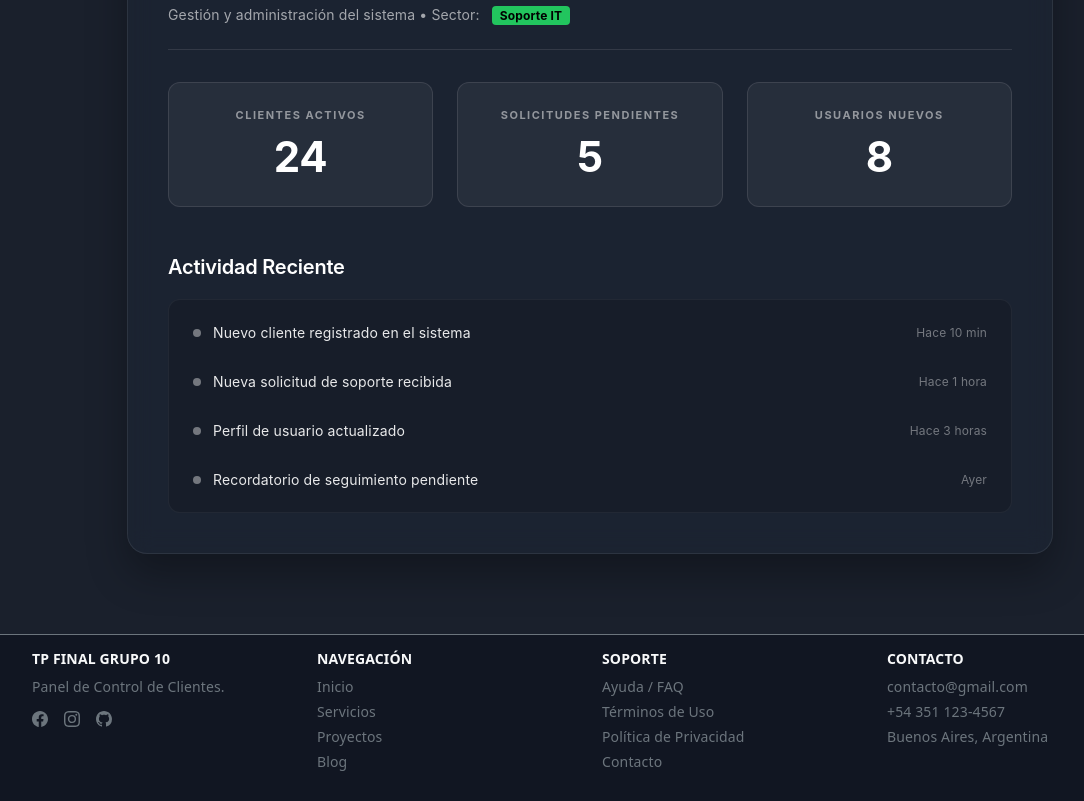
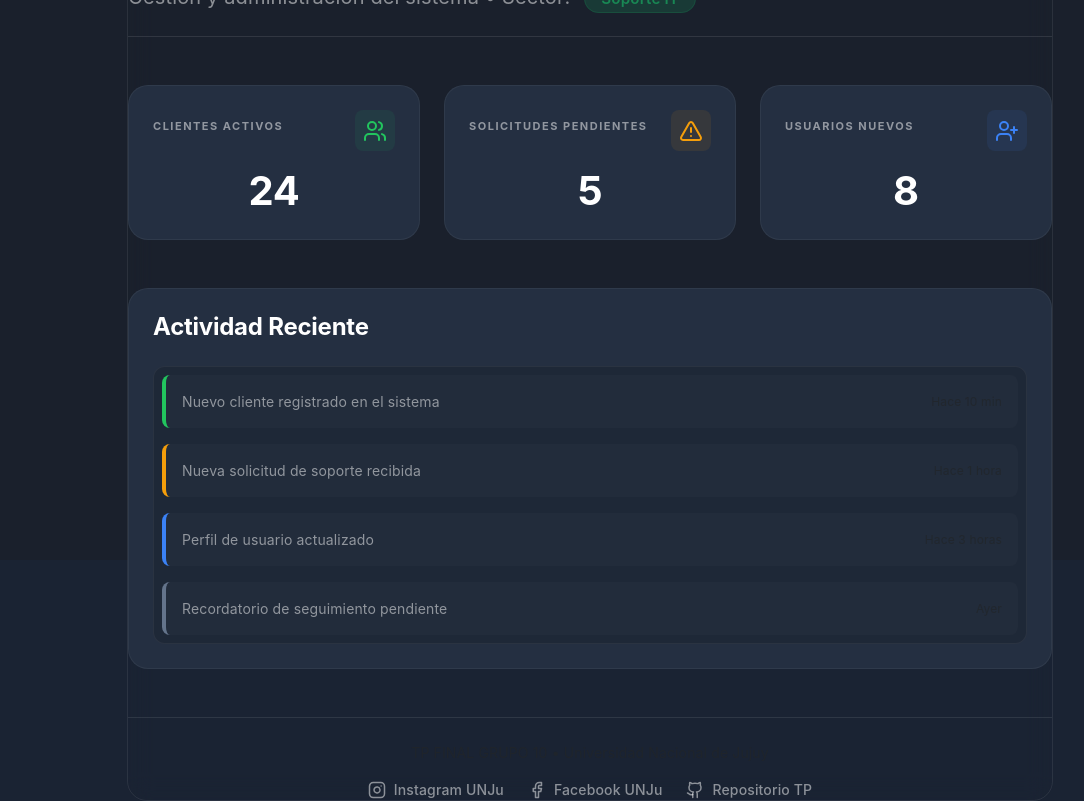
Before and after one commit to mitisbroken-debug/pv_tp_integrador_grupo10, a React (Vite) app: page /dashboard in a window 1280 px wide. Shown: the part 240-1041 px from the top of the page, without its empty margins (50-1134 px from the left). Built offline with nearby package versions, Linux system fonts and the light colour scheme; sample sign-in values are in the browser's storage.

Commit message:
Rediseño de dashboard con iconos integrados y footer con redes de la unju

```diff
--- a/src/views/Dashboard.jsx
+++ b/src/views/Dashboard.jsx
@@ -6,61 +6,141 @@ import '../css/Dashboard.css';
 export const Dashboard = () => {
   const { admin } = useAdmin();
 
+  // Agregamos rutas SVG para los íconos de las métricas
   const metrics = [
-    { id: 1, title: 'CLIENTES ACTIVOS', value: 24, glow: 'rgba(34, 197, 94, 0.2)' },
-    { id: 2, title: 'SOLICITUDES PENDIENTES', value: 5, glow: 'rgba(245, 158, 11, 0.2)' },
-    { id: 3, title: 'USUARIOS NUEVOS', value: 8, glow: 'rgba(59, 130, 246, 0.2)' },
+    {
+      id: 1,
+      title: 'CLIENTES ACTIVOS',
+      value: 24,
+      color: '#22c55e',
+      icon: <svg xmlns="http://www.w3.org/2000/svg" width="24" height="24" viewBox="0 0 24 24" fill="none" stroke="#22c55e" strokeWidth="2" strokeLinecap="round" strokeLinejoin="round"><path d="M16 21v-2a4 4 0 0 0-4-4H6a4 4 0 0 0-4 4v2"/><circle cx="9" cy="7" r="4"/><path d="M22 21v-2a4 4 0 0 0-3-3.87"/><path d="M16 3.13a4 4 0 0 1 0 7.75"/></svg>
+    },
+    {
+      id: 2,
+      title: 'SOLICITUDES PENDIENTES',
+      value: 5,
+      color: '#f59e0b',
+      icon: <svg xmlns="http://www.w3.org/2000/svg" width="24" height="24" viewBox="0 0 24 24" fill="none" stroke="#f59e0b" strokeWidth="2" strokeLinecap="round" strokeLinejoin="round"><path d="m21.73 18-8-14a2 2 0 0 0-3.48 0l-8 14A2 2 0 0 0 4 21h16a2 2 0 0 0 1.73-3Z"/><line x1="12" y1="9" x2="12" y2="13"/><line x1="12" y1="17" x2="12.01" y2="17"/></svg>
+    },
+    {
+      id: 3,
+      title: 'USUARIOS NUEVOS',
+      value: 8,
+      color: '#3b82f6',
+      icon: <svg xmlns="http://www.w3.org/2000/svg" width="24" height="24" viewBox="0 0 24 24" fill="none" stroke="#3b82f6" strokeWidth="2" strokeLinecap="round" strokeLinejoin="round"><path d="M16 21v-2a4 4 0 0 0-4-4H6a4 4 0 0 0-4 4v2"/><circle cx="9" cy="7" r="4"/><line x1="19" y1="8" x2="19" y2="14"/><line x1="22" y1="11" x2="16" y2="11"/></svg>
+    },
   ];
 
+  // Agregamos colores de estado a la línea de tiempo de actividades
   const activities = [
-    { id: 1, text: 'Nuevo cliente registrado en el sistema', time: 'Hace 10 min' },
-    { id: 2, text: 'Nueva solicitud de soporte recibida', time: 'Hace 1 hora' },
-    { id: 3, text: 'Perfil de usuario actualizado', time: 'Hace 3 horas' },
-    { id: 4, text: 'Recordatorio de seguimiento pendiente', time: 'Ayer' },
+    { id: 1, text: 'Nuevo cliente registrado en el sistema', time: 'Hace 10 min', dotColor: '#22c55e' },
+    { id: 2, text: 'Nueva solicitud de soporte recibida', time: 'Hace 1 hora', dotColor: '#f59e0b' },
+    { id: 3, text: 'Perfil de usuario actualizado', time: 'Hace 3 horas', dotColor: '#3b82f6' },
+    { id: 4, text: 'Recordatorio de seguimiento pendiente', time: 'Ayer', dotColor: '#64748b' },
   ];
 
   return (
-    <div className="dashboard-dark-bg">
+    <div className="dashboard-dark-bg" style={{ minHeight: '100dvh', paddingBottom: '40px' }}>
+
+      {/* Forzamos que el body de index.css se mantenga oscuro en el dashboard */}
+      <style>{`
+        body, html, #root {
+          background-color: #1a2333 !important;
+        }
+      `}</style>
+
       <Container>
         <Row className="justify-content-center">
           <Col lg={10}>
-            <div className="dashboard-main-panel">
+            <div className="dashboard-main-panel" style={{ background: 'transparent', boxShadow: 'none', padding: 0 }}>
 
-              <div className="dashboard-header">
-                <h1 className="dashboard-title">¡Hola, {admin?.name || 'maria'}!</h1>
-                <div className="dashboard-subtitle">
-                  Gestión y administración del sistema • Sector: <span className="sector-badge">Soporte IT</span>
+              {/* HEADER REDISEÑADO PREMIUM */}
+              <div className="dashboard-header mb-5 text-center text-md-start">
+                <h1 className="dashboard-title text-white fw-bold text-capitalize" style={{ fontSize: '2.8rem', marginBottom: '10px' }}>
+                  ¡Hola, {admin?.name || 'maría'}!
+                </h1>
+                <div className="dashboard-subtitle text-white-50 fs-5">
+                  Gestión y administración del sistema • Sector:{' '}
+                  <span className="sector-badge px-3 py-1 bg-success bg-opacity-25 text-success rounded-pill fw-semibold border border-success border-opacity-25" style={{ fontSize: '0.95rem' }}>
+                    {admin?.sector || 'Soporte IT'}
+                  </span>
                 </div>
               </div>
 
+              {/* TARJETAS DE MÉTRICAS CON HOVER EFECTO ELEVACIÓN */}
               <Row className="g-4 mb-5">
                 {metrics.map((metric) => (
                   <Col key={metric.id} xs={12} md={4}>
                     <div
-                      className="metric-card"
-                      style={{ '--glow-color': metric.glow }}
+                      className="metric-card p-4"
+                      style={{
+                        background: '#242f41',
+                        borderRadius: '20px',
+                        border: '1px solid rgba(255,255,255,0.05)',
+                        transition: 'transform 0.2s ease, box-shadow 0.2s ease',
+                        cursor: 'pointer'
+                      }}
+                      onMouseEnter={(e) => {
+                        e.currentTarget.style.transform = 'translateY(-5px)';
+                        e.currentTarget.style.boxShadow = `0 10px 25px ${metric.color}25`;
+                      }}
+                      onMouseLeave={(e) => {
+                        e.currentTarget.style.transform = 'translateY(0)';
+                        e.currentTarget.style.boxShadow = 'none';
+                      }}
                     >
-                      <span className="card-title-custom">{metric.title}</span>
-                      <h2 className="card-value-custom">{metric.value}</h2>
+                      <div className="d-flex justify-content-between align-items-center mb-3">
+                        <span className="card-title-custom fw-bold text-white-50 small tracking-wider">{metric.title}</span>
+                        <div className="p-2 rounded-3" style={{ background: `${metric.color}15` }}>
+                          {metric.icon}
+                        </div>
+                      </div>
+                      <h2 className="card-value-custom text-white fw-bold m-0" style={{ fontSize: '2.5rem' }}>{metric.value}</h2>
                     </div>
                   </Col>
                 ))}
               </Row>
 
-              <div>
-                <h2 className="section-title-custom">Actividad Reciente</h2>
-                <div className="activity-container-custom">
+              {/* SECCIÓN DE ACTIVIDAD ESTILO TIMELINE */}
+              <div className="mb-5 p-4" style={{ background: '#242f41', borderRadius: '20px', border: '1px solid rgba(255,255,255,0.05)' }}>
+                <h2 className="section-title-custom text-white fw-bold fs-4 mb-4">Actividad Reciente</h2>
+                <div className="activity-container-custom d-flex flex-column gap-3">
                   {activities.map((activity) => (
-                    <div key={activity.id} className="activity-row-custom">
-                      <div className="d-flex align-items-center">
-                        <span className="activity-dot" />
-                        <span className="activity-text-custom">{activity.text}</span>
+                    <div key={activity.id} className="activity-row-custom d-flex justify-content-between align-items-center p-3 rounded-3" style={{ background: 'rgba(255,255,255,0.02)', borderLeft: `4px solid ${activity.dotColor}` }}>
+                      <div className="d-flex align-items-center gap-3">
+                        <span className="activity-text-custom text-white-50">{activity.text}</span>
                       </div>
-                      <span className="activity-time-custom">{activity.time}</span>
+                      <span className="activity-time-custom text-muted small">{activity.time}</span>
                     </div>
                   ))}
                 </div>
               </div>
+
+              {/* FOOTER PREMIUM ACTUALIZADO CON TUS REDES */}
+              <footer className="mt-5 pt-4 border-top border-secondary border-opacity-25 text-center">
+                <p className="text-muted small mb-3">TP FINAL GRUPO 10 • Universidad Nacional de Jujuy</p>
+                <div className="d-flex justify-content-center gap-4">
+
+                  {/* LINK INSTAGRAM UNJU ONLINE */}
+                  <a href="https://www.instagram.com/unjuonline/" target="_blank" rel="noreferrer" className="text-white-50 text-decoration-none d-flex align-items-center gap-2" style={{ transition: 'color 0.2s' }} onMouseEnter={(e) => e.currentTarget.style.color = '#e1306c'} onMouseLeave={(e) => e.currentTarget.style.color = 'rgba(255,255,255,0.5)'}>
+                    <svg xmlns="http://www.w3.org/2000/svg" width="18" height="18" viewBox="0 0 24 24" fill="none" stroke="currentColor" strokeWidth="2" strokeLinecap="round" strokeLinejoin="round"><rect width="20" height="20" x="2" y="2" rx="5" ry="5"/><path d="M16 11.37A4 4 0 1 1 12.63 8 4 4 0 0 1 16 11.37z"/><line x1="17.5" y1="6.5" x2="17.51" y2="6.5"/></svg>
+                    <span className="small fw-medium">Instagram UNJu</span>
+                  </a>
+
+                  {/* LINK FACEBOOK UNJU */}
+                  <a href="https://www.facebook.com/universidadnacionaldejujuy/?locale=es_LA" target="_blank" rel="noreferrer" className="text-white-50 text-decoration-none d-flex align-items-center gap-2" style={{ transition: 'color 0.2s' }} onMouseEnter={(e) => e.currentTarget.style.color = '#1877f2'} onMouseLeave={(e) => e.currentTarget.style.color = 'rgba(255,255,255,0.5)'}>
+                    <svg xmlns="http://www.w3.org/2000/svg" width="18" height="18" viewBox="0 0 24 24" fill="none" stroke="currentColor" strokeWidth="2" strokeLinecap="round" strokeLinejoin="round"><path d="M18 2h-3a5 5 0 0 0-5 5v3H7v4h3v8h4v-8h3l1-4h-4V7a1 1 0 0 1 1-1h3z"/></svg>
+                    <span className="small fw-medium">Facebook UNJu</span>
+                  </a>
+
+                  {/* LINK REPOSITORIO GITHUB DEL TP */}
+                  <a href="https://github.com" target="_blank" rel="noreferrer" className="text-white-50 text-decoration-none d-flex align-items-center gap-2" style={{ transition: 'color 0.2s' }} onMouseEnter={(e) => e.currentTarget.style.color = '#ffffff'} onMouseLeave={(e) => e.currentTarget.style.color = 'rgba(255,255,255,0.5)'}>
+                    <svg xmlns="http://www.w3.org/2000/svg" width="18" height="18" viewBox="0 0 24 24" fill="none" stroke="currentColor" strokeWidth="2" strokeLinecap="round" strokeLinejoin="round"><path d="M15 22v-4a4.8 4.8 0 0 0-1-3.5c3 0 6-2 6-5.5.08-1.25-.27-2.48-1-3.5.28-1.15.28-2.35 0-3.5 0 0-1 0-3 1.5-2.64-.5-5.36-.5-8 0C6 2 5 2 5 2c-.3 1.15-.3 2.35 0 3.5A5.403 5.403 0 0 0 4 9c0 3.5 3 5.5 6 5.5-.39.49-.68 1.05-.85 1.65-.17.6-.22 1.23-.15 1.85v4"/><path d="M9 18c-4.51 2-5-2-7-2"/></svg>
+                    <span className="small fw-medium">Repositorio TP</span>
+                  </a>
+
+                </div>
+              </footer>
 
             </div>
           </Col>
```
